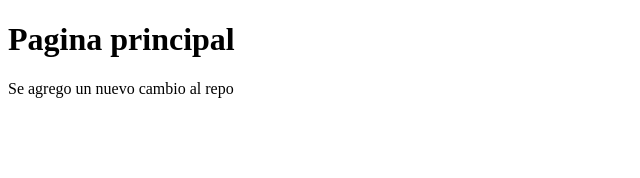
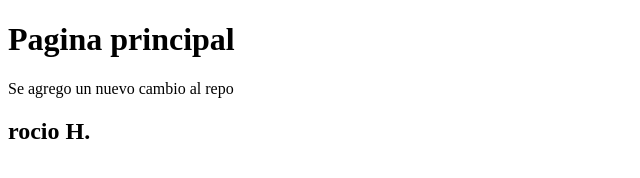
Before and after one commit to RocioHurtadoHeredia/Ejemplo-AplicacionEscritorio-Github, a plain HTML site: page index.html in a window 1280 px wide. Shown: the whole page, without its empty margins (0-640 px from the left). Drawn offline with Linux system fonts and the light colour scheme.

Commit message:
se agrego un autor

```diff
--- a/index.html
+++ b/index.html
@@ -10,5 +10,7 @@
     <h1>Pagina principal</h1>
 
     <p>Se agrego un nuevo cambio al repo</p>
+
+    <h2>rocio H.</h2>
 </body>
 </html>
```
